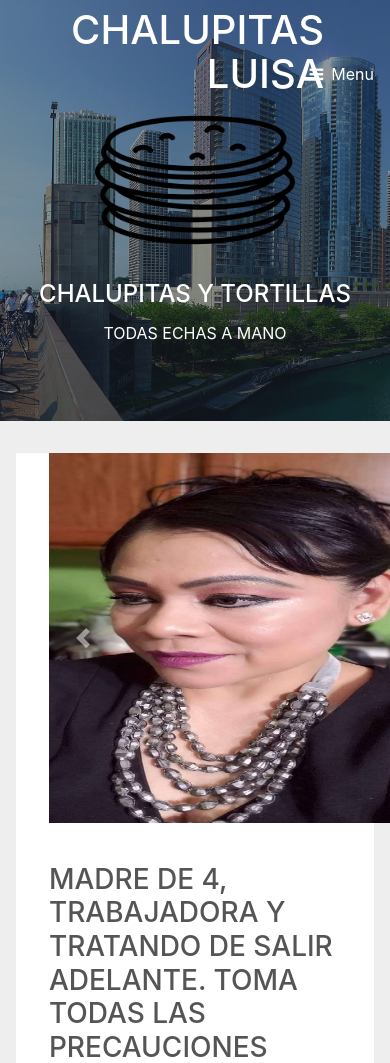
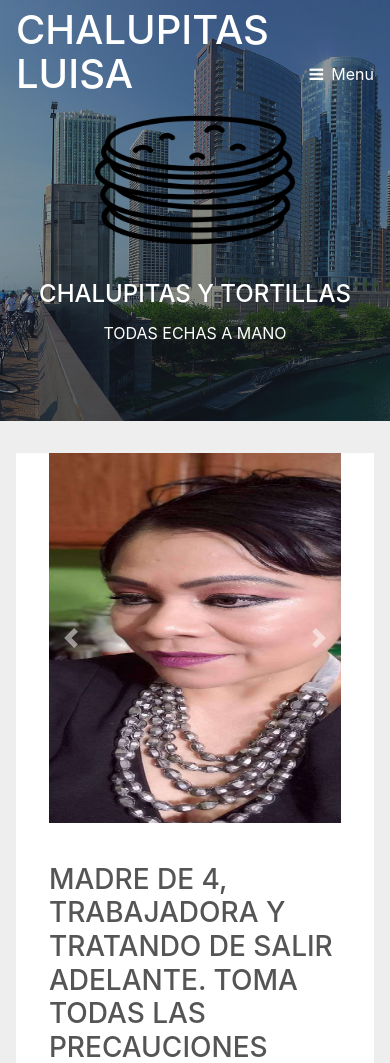
Before and after one commit to jacastro023/chalupitas2, a PHP site: page / in a window 390 px wide; the page is wider, and only the part inside the window is pictured. Shown: the top 1063 px of that part. Run offline with PHP 8.4, Linux system fonts and the light colour scheme.

Commit message:
added more media queries

```diff
--- a/assets/css/main.css
+++ b/assets/css/main.css
@@ -4258,11 +4258,15 @@
 			}
 
 		}
-		/* @media screen and (max-width: 736px) {
-			#center1{
-				margin-left: 33.6px;
-			}
-			#margin1{
-				margin-bottom: 100px;
-			}
-		} */
+		@media screen and (max-width: 412px) {
+        .title1{
+	     text-align: -webkit-left;
+		}
+		.carousel{
+			width: auto;
+		}
+		.image-grid .image img {
+			width: 100%;
+			margin-left: 0px;
+		}
+		}
--- a/index.html
+++ b/index.html
@@ -23,7 +23,7 @@
 
 	<!-- Header -->
 	<header id="header" class="alt">
-		<h1><a href="index.html">Chalupitas Luisa</a></h1>
+		<h1><a href="index.html" class="title1">Chalupitas Luisa</a></h1>
 		<a href="#nav">Menu</a>
 	</header>
 
```
